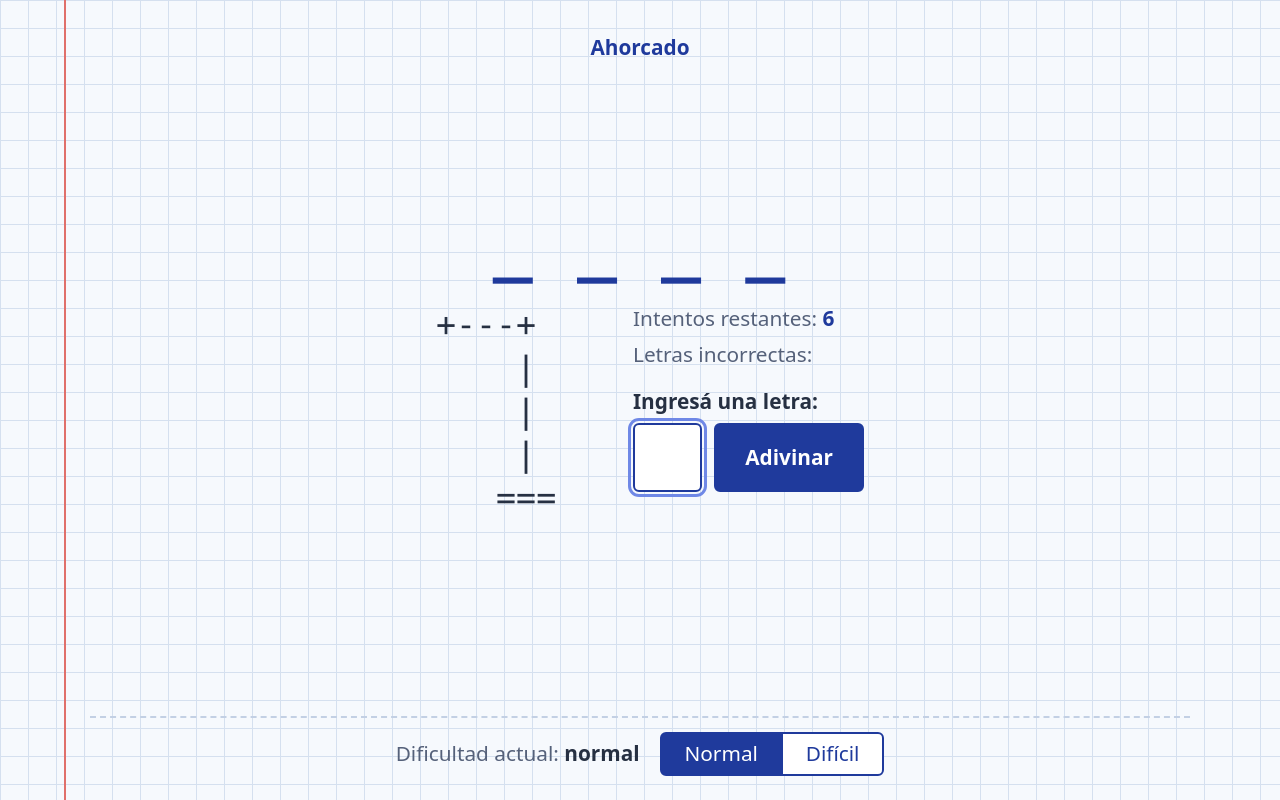
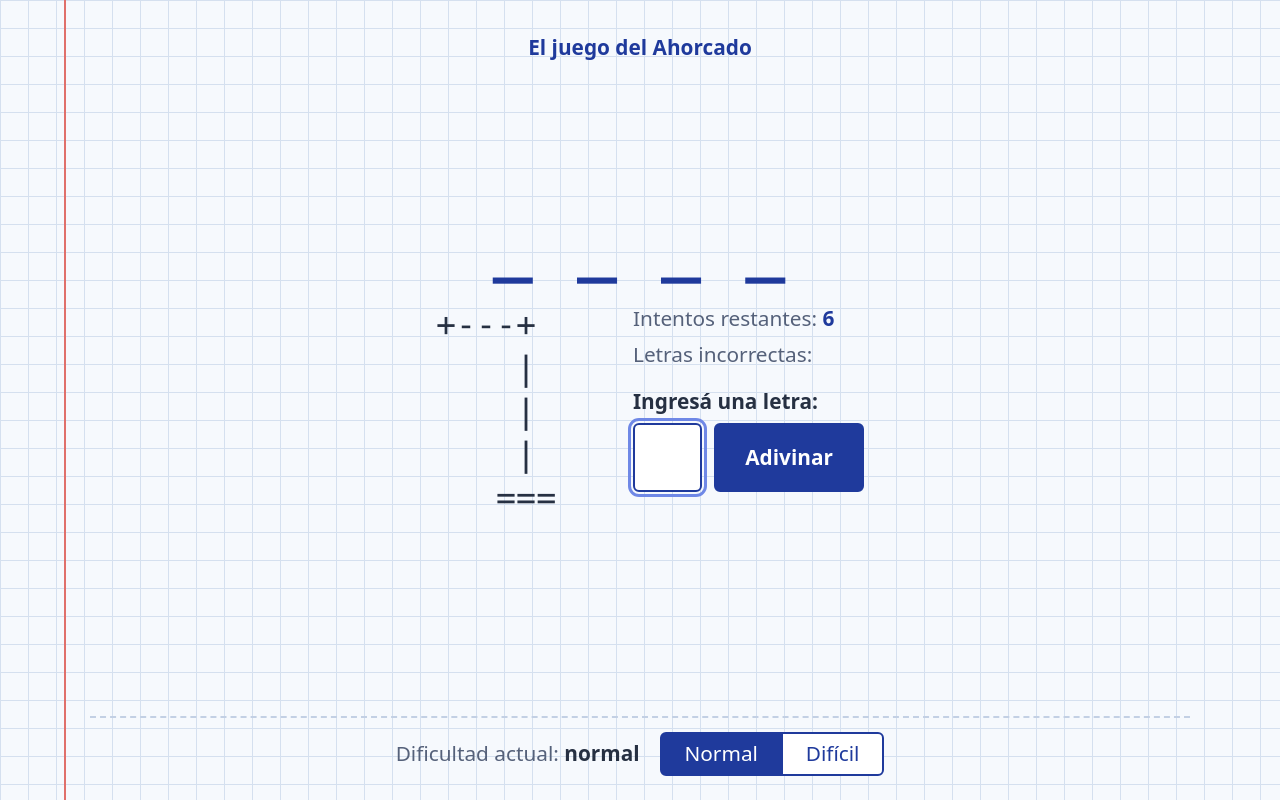
Before and after one commit to tinchodimarco/Juego-del-Ahorcado, a Flask app: page / in a window 1280 px wide. Run offline with Flask 3, Linux system fonts and the light colour scheme.

Commit message:
Actualizacion UI

```diff
--- a/templates/index.html
+++ b/templates/index.html
@@ -11,7 +11,7 @@
 <body>
   <main class="hoja">
    <div class="contenido">
-    <p class="marca">Ahorcado</p>
+    <p class="marca">El juego del Ahorcado</p>
 
     <!-- Acá Flask inyecta la palabra enmascarada -->
     <h1 data-testid="word">{{ palabra }}</h1>
```
